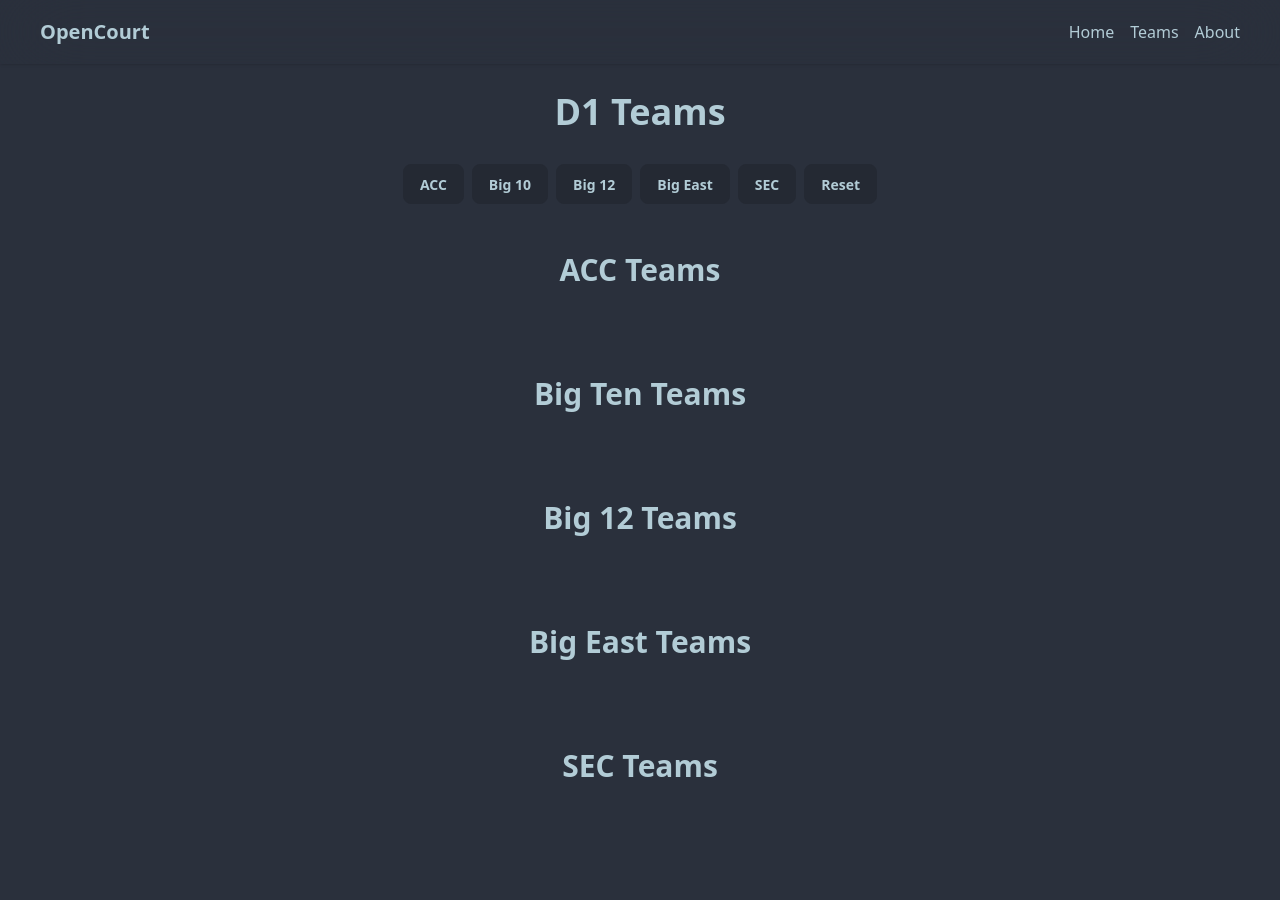
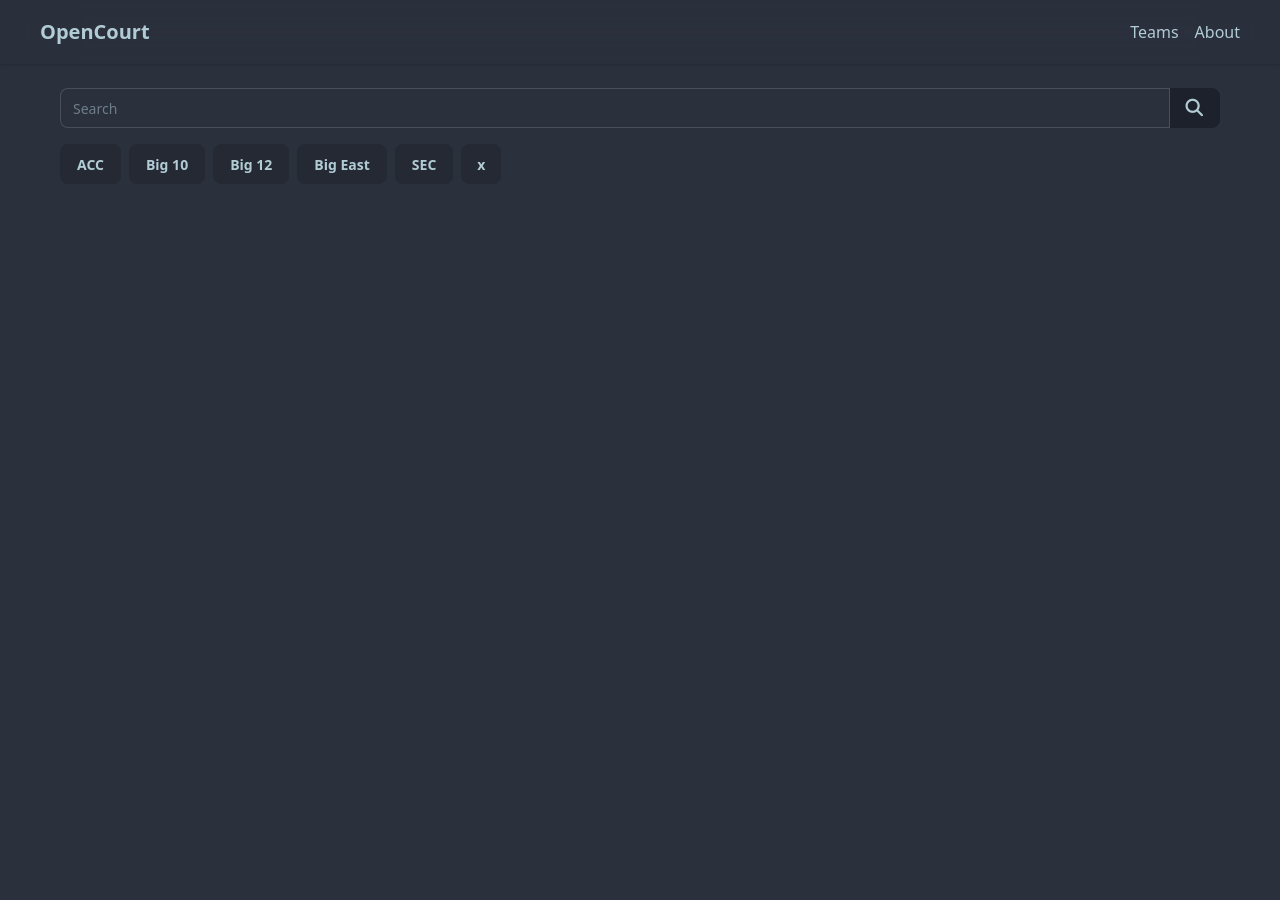
Before and after one commit to ken-hin/OpenCourt, a Django app: page /teams/ in a window 1280 px wide. After the commit the page ends 173 px from the top, so only its background shows below. Run offline with Django 5.2, Linux system fonts and the light colour scheme; tables that the repository leaves empty hold one stand-in row (values such as "Sample post"); style sheets or scripts are compiled from the project's sources; some libraries are stand-ins or nearby versions.

Commit message:
Refactor teams page UI with card components, filtering, and animations
Overhauls the teams page layout and interaction layer.

Templates:
- Extracts team card markup into a reusable team_card.html component;
  card now includes a DaisyUI dropdown with conference, city/state, and
  a View Details link
- Collapses five separate per-conference <section> blocks into a single
  flat {% for %} loop using {% elif %} chains — less repetition, easier
  to extend to new conferences
- Updates conference matching from string comparison to FK slug lookup
  (team.conference.slug) to align with the Conference model relationship
- Adds a search bar and restructures the filter toolbar layout
- Removes Home from the nav in base.html; simplifies the <main> wrapper

JS / CSS:
- Adds conference_filter.js with conference toggle filtering, grow/shrink
  card animations (opacity + scale), and FLIP slide animation for cards
  that stay visible when others are hidden
- Moves team-card animation styles out of an inline <style> block and
  into main.css where they belong

```diff
--- a/opencourt/urls.py
+++ b/opencourt/urls.py
@@ -15,4 +15,5 @@ urlpatterns = [
     path('about/', views.AboutView.as_view(), name='about'),
     path('teams/', views.TeamListView.as_view(), name='teams'),
     path('conferences/', views.ConferenceListView.as_view(), name='conferences'),
+    path('<slug:slug>/', views.TeamDetailView.as_view(), name='team-detail'),
 ]
--- a/opencourt/views.py
+++ b/opencourt/views.py
@@ -28,7 +28,19 @@ class ConferenceListView(ListView):
     """Renders the conference list page."""
     model = Conference
     # Uncomment when conference.html is created
-    # template_name = 'opencourt/conferences.html'
+    template_name = 'opencourt/conferences.html'
 
     def get_queryset(self):
       return Conference.objects.all()
+
+class TeamDetailView(TemplateView):
+    """ Renders the team detail page."""
+    model = Team
+    template_name = 'opencourt/team_details.html'
+    slug_field = 'slug'
+    slug_url_kwarg = 'slug'
+
+    def get_context_data(self, **kwargs):
+      context = super(TeamDetailView, self).get_context_data(**kwargs)
+      context['team'] = Team.objects.get(slug=self.kwargs['slug'])
+      return context
--- a/static/css/main.css
+++ b/static/css/main.css
@@ -19,6 +19,18 @@
 /* === Brand / Global === */
 /* Add site-wide custom styles here */
 
+/* === Animations  === */
+/* Always-on transition so both show and hide animate smoothly. */
+.team-card {
+  transition: transform 0.3s ease-in-out, opacity 0.3s ease-in-out;
+}
+/* "Out" state — scaled down and invisible. JS adds this class before
+   hiding a card (shrink-out) and before revealing one (grows-in). */
+.team-card.card-out {
+  transform: scale(0.90);
+  transition: transform 0.3s ease-in-out, opacity 0.3s ease-in-out;
+  opacity: 0;
+}
 
 /* === Layout === */
 /* Add custom layout styles here */
--- /dev/null
+++ b/static/js/conference_filter.js
@@ -0,0 +1,135 @@
+// conference_filter.js — Conference filtering with grow/shrink + FLIP slide animation.
+//
+// Two animation systems work together:
+//
+//  1. Grow/shrink (opacity + scale) on cards being shown or hidden.
+//     Uses a .card-out CSS class that transitions transform and opacity.
+//
+//  2. FLIP - slide on cards that stay visible but move to fill empty space.
+//     FLIP = First, Last, Invert, Play:
+//       First — snapshot every visible card's position before anything changes
+//       Last — hide the filtered-out cards so the browser reflows the layout
+//       Invert — apply a translate() transform so each card looks like it's
+//                still in its old position
+//       Play — remove the transform; the CSS transition slides it to where
+//                it actually is now
+//
+// DURATION must match the CSS transition duration in teams.html's <style> block.
+
+const DURATION = 300; // ms
+
+const filterBtns = document.querySelectorAll('.filter-btn[data-target]');
+const teamCards  = document.querySelectorAll('.team-card');
+
+/**
+ * Shrink a card out, then remove it from the layout.
+ * onComplete: fires after the card is fully hidden — used to trigger FLIP
+ * once all hiding animations have finished.
+ */
+function hideCard(card, onComplete) {
+  card.classList.add('card-out');
+  setTimeout(() => {
+    card.hidden = true;
+    card.classList.remove('card-out'); // reset for next showCard()
+    if (onComplete) onComplete();
+  }, DURATION);
+}
+
+/**
+ * Reveal a card and grow it in from the scaled-down state.
+ * The card must be hidden (display:none) before this is called.
+ */
+function showCard(card) {
+  card.classList.add('card-out');  // start in the scaled-down state (instant — card is hidden)
+  card.hidden = false;             // put it back in the layout
+  card.getBoundingClientRect();    // force reflow so the browser registers the start state
+  card.classList.remove('card-out'); // triggers the grow-in transition
+}
+
+/**
+ * FLIP: slide every remaining visible card from its old position to its new one.
+ * prePositions — a Map of card → DOMRect captured before the layout changed.
+ */
+function flipCards(prePositions) {
+  teamCards.forEach(card => {
+    // Only animate cards that are still visible and were visible before
+    if ( card.hidden || !prePositions.has(card) ) return;
+
+    const first = prePositions.get(card);  // where it was
+    const last  = card.getBoundingClientRect(); // where it is now
+
+    const dx = first.left - last.left;
+    const dy = first.top  - last.top;
+
+    if ( dx === 0 && dy === 0 ) return; // card didn't move, skip
+
+    // INVERT — snap card back to its old position instantly (no transition yet)
+    card.style.transition = 'none';
+    card.style.transform  = `translate(${dx}px, ${dy}px)`;
+
+    // PLAY — next frame: re-enable transition and clear the transform so it
+    // slides smoothly from the old position to the new (natural) one
+    requestAnimationFrame(() => {
+      card.style.transition = `transform ${DURATION}ms ease-in-out, opacity ${DURATION}ms ease-in-out`;
+      card.style.transform  = '';
+
+      // Once the slide finishes, remove the inline styles so the CSS
+      // class rules (used by showCard/hideCard) take back over cleanly
+      card.addEventListener('transitionend', () => {
+        card.style.transition = '';
+      }, { once: true });
+    });
+  });
+}
+
+/**
+ * Read the checked filter buttons and animate cards in/out to match.
+ * When nothing is checked, all cards are shown (default "show all" state).
+ */
+function applyFilter() {
+  const activeTargets = Array.from(filterBtns).filter(btn => btn.checked).map(btn => btn.dataset.target);
+
+  // Sort cards into buckets — only act on cards that actually need to change
+  const toHide = [];
+  const toShow = [];
+
+  teamCards.forEach(card => {
+    const shouldHide = activeTargets.length > 0 && !activeTargets.includes(card.id);
+    if (shouldHide && !card.hidden) toHide.push(card);
+    else if (!shouldHide && card.hidden) toShow.push(card);
+  });
+
+  if (toHide.length === 0 && toShow.length === 0) return;
+
+  // FIRST — snapshot positions of all currently visible cards before anything moves
+  const prePositions = new Map();
+  teamCards.forEach(card => {
+    if (!card.hidden) prePositions.set(card, card.getBoundingClientRect());
+  });
+
+  // Start hide animations. Once every card has finished shrinking and been
+  // removed from layout (card.hidden = true), the browser reflows and FLIP
+  // slides the remaining cards from their old positions to their new ones.
+  let hiddenCount = 0;
+  toHide.forEach(card => {
+    hideCard(card, () => {
+      hiddenCount++;
+      if (hiddenCount === toHide.length) {
+        // LAST + INVERT + PLAY — all hidden, now animate remaining cards
+        flipCards(prePositions);
+      }
+    });
+  });
+
+  // Show cards with the grow-in animation simultaneously
+  toShow.forEach(card => showCard(card));
+}
+
+// Re-run the filter whenever any checkbox changes state.
+filterBtns.forEach(btn => btn.addEventListener('change', applyFilter));
+
+// Wait one frame after reset so the browser clears checkbox values first,
+// then applyFilter sees 0 checked boxes and shows everything.
+document.querySelector('.conf-filter').addEventListener('reset', () => {
+  requestAnimationFrame(applyFilter);
+});
--- a/templates/base.html
+++ b/templates/base.html
@@ -47,13 +47,12 @@
       <a href="{% url 'opencourt:home' %}" class="text-xl font-bold">OpenCourt</a>
     </div>
     <div class="flex gap-4">
-      <a href="{% url 'opencourt:home' %}" class="hover:text-primary">Home</a>
       <a href="{% url 'opencourt:teams' %}" class="hover:text-primary">Teams</a>
       <a href="{% url 'opencourt:about' %}" class="hover:text-primary">About</a>
     </div>
   </nav>
   <!-- Main content -->
-  <main class="container mx-auto my-auto py-15">
+  <main>
     {% block content %}{% endblock %}
   </main>
 
--- a/templates/opencourt/teams.html
+++ b/templates/opencourt/teams.html
@@ -1,99 +1,68 @@
 {% extends 'base.html' %}
-
+{% load static %}
 {% block title %}Teams — OpenCourt{% endblock %}
 
 {% block content %}
-<!-- Main page title -->
-<h1 class="text-4xl font-bold text-center py-8">D1 Teams</h1>
 
-<!-- Conference toggle buttons -->
-<form class="flex justify-center gap-2 mb-4 conf-filter">
-  <input class="btn" type="checkbox" name="conference" data-target="acc-section"  aria-label="ACC"/>
-  <input class="btn" type="checkbox" name="conference" data-target="big10-section"  aria-label="Big 10"/>
-  <input class="btn" type="checkbox" name="conference" data-target="big12-section"  aria-label="Big 12"/>
-  <input class="btn" type="checkbox" name="conference" data-target="big-east-section" aria-label="Big East"/>
-  <input class="btn" type="checkbox" name="conference" data-target="sec-section"  aria-label="SEC"/>
-  <input class="btn" type="reset" value="Reset"/>
-</form>
+  <div class="container mx-auto py-15">
+    <!-- Search/Filtering -->
+    <div class="flex flex-col gap-4 my-7 mx-15 content-stretch">
+      <!-- Search bar -->
+      <div class="join flex items-center">
+        <label class="input join-item grow-4">
+          <input type="search" placeholder="Search" />
+        </label>
+        <button class="btn btn-neutral join-item grow-0">
+          <i class="fa-solid fa-magnifying-glass fa-lg"></i>
+        </button>
+      </div>
+      <!-- Conference Filter -->
+      <div>
+        <form class="flex items-center gap-2 conf-filter grow-4">
+          <input class="btn filter-btn" type="checkbox" name="conference" data-target="acc-section" aria-label="ACC"/>
+          <input class="btn filter-btn" type="checkbox" name="conference" data-target="big10-section" aria-label="Big 10"/>
+          <input class="btn filter-btn" type="checkbox" name="conference" data-target="big12-section" aria-label="Big 12"/>
+          <input class="btn filter-btn" type="checkbox" name="conference" data-target="big-east-section" aria-label="Big East"/>
+          <input class="btn filter-btn" type="checkbox" name="conference" data-target="sec-section" aria-label="SEC"/>
+          <input class="btn btn-square btn-md" type="reset" value="x"/>
+        </form>
+      </div>
+    </div>
+    <!-- Team Cards -->
+    <div class="flex flex-wrap gap-x-7 gap-y-5 -mx-7 justify-center">
+      {% for team in team_list %}
+        <!-- ACC Teams -->
+        {% if team.conference.slug == 'acc' %}
+          <!-- Team Card -->
+          <div class="card w-sm team-card" id="acc-section" style="background-color: #{{ team.primary_color }}CC;">
+            {% include 'opencourt/components/team_card.html' %}
+          </div>
+        <!-- Big Ten Teams -->
+        {% elif team.conference.slug == 'big-ten' %}
+          <div class="card w-sm team-card" id="big10-section" style="background-color: #{{ team.primary_color }}CC;">
+            {% include 'opencourt/components/team_card.html' %}
+          </div>
+        <!-- Big 12 Teams -->
+        {% elif team.conference.slug == 'big-12' %}
+          <div class="card w-sm team-card" id="big12-section" style="background-color: #{{ team.primary_color }}CC;">
+            {% include 'opencourt/components/team_card.html' %}
+          </div>
+        <!-- Big East Teams -->
+        {% elif team.conference.slug == 'big-east' %}
+          <div class="card w-sm team-card" id="big-east-section" style="background-color: #{{ team.primary_color }}CC;">
+            {% include 'opencourt/components/team_card.html' %}
+          </div>
+        <!-- SEC Teams -->
+        {% elif team.conference.slug == 'sec' %}
+          <div class="card w-sm team-card" id="sec-section" style="background-color: #{{ team.primary_color }}CC;">
+            {% include 'opencourt/components/team_card.html' %}
+          </div>
+        {% else %}{% endif %}{% endfor %}
+    </div>
 
-<!-- ACC Teams -->
-<section class="py-8" id="acc-section" >
-  <h2 class="text-3xl font-bold text-center mb-6">ACC Teams</h2>
-  <div class="flex flex-wrap gap-4 justify-center">
-    {% for team in team_list %}
-      {% if team.conference == 'ACC' %}
-        <div class="card w-64 shadow-sm" style="background-color: #{{ team.primary_color }};">
-          <div class="card-body text-center">
-            <h3 class="card-title text-white">{{ team.school }}</h3>
-          </div>
-        </div>
-      {% endif %}
-    {% endfor %}
   </div>
-</section>
 
-<!-- Big Ten Teams -->
-<section class="py-8" id="big10-section">
-  <h2 class="text-3xl font-bold text-center mb-6">Big Ten Teams</h2>
-  <div class="flex flex-wrap gap-4 justify-center">
-    {% for team in team_list %}
-      {% if team.conference == 'Big Ten' %}
-        <div class="card w-64 shadow-sm" style="background-color: #{{ team.primary_color }};">
-          <div class="card-body text-center">
-            <h3 class="card-title text-white">{{ team.school }}</h3>
-          </div>
-        </div>
-      {% endif %}
-    {% endfor %}
-  </div>
-</section>
-
-<!-- Big 12 Teams -->
-<section class="py-8" id="big12-section">
-  <h2 class="text-3xl font-bold text-center mb-6">Big 12 Teams</h2>
-  <div class="flex flex-wrap gap-4 justify-center">
-    {% for team in team_list %}
-      {% if team.conference == 'Big 12' %}
-        <div class="card w-64 shadow-sm" style="background-color: #{{ team.primary_color }};">
-          <div class="card-body text-center">
-            <h3 class="card-title text-white">{{ team.school }}</h3>
-          </div>
-        </div>
-      {% endif %}
-    {% endfor %}
-  </div>
-</section>
-
-<!-- Big East Teams -->
-<section class="py-8" id="big-east-section">
-  <h2 class="text-3xl font-bold text-center mb-6">Big East Teams</h2>
-  <div class="flex flex-wrap gap-4 justify-center">
-    {% for team in team_list %}
-      {% if team.conference == 'Big East' %}
-        <div class="card w-64 shadow-sm" style="background-color: #{{ team.primary_color }};">
-          <div class="card-body text-center">
-            <h3 class="card-title text-white">{{ team.school }}</h3>
-          </div>
-        </div>
-      {% endif %}
-    {% endfor %}
-  </div>
-</section>
-
-<!-- SEC Teams -->
-<section class="py-8" id="sec-section">
-  <h2 class="text-3xl font-bold text-center mb-6">SEC Teams</h2>
-  <div class="flex flex-wrap gap-4 justify-center">
-    {% for team in team_list %}
-      {% if team.conference == 'SEC' %}
-        <div class="card w-64 shadow-sm" style="background-color: #{{ team.primary_color }};">
-          <div class="card-body text-center">
-            <h3 class="card-title text-white">{{ team.school }}</h3>
-          </div>
-        </div>
-      {% endif %}
-    {% endfor %}
-  </div>
-</section>
+  <script src="{% static 'js/conference_filter.js' %}"></script>
+  <style src="{% static 'css/main.css' %}"></style>
 
 {% endblock %}
```
Also changed, not shown: templates/opencourt/components/team_card.html (added, +19 -0 lines), templates/opencourt/team_details.html (added, +11 -0 lines).
